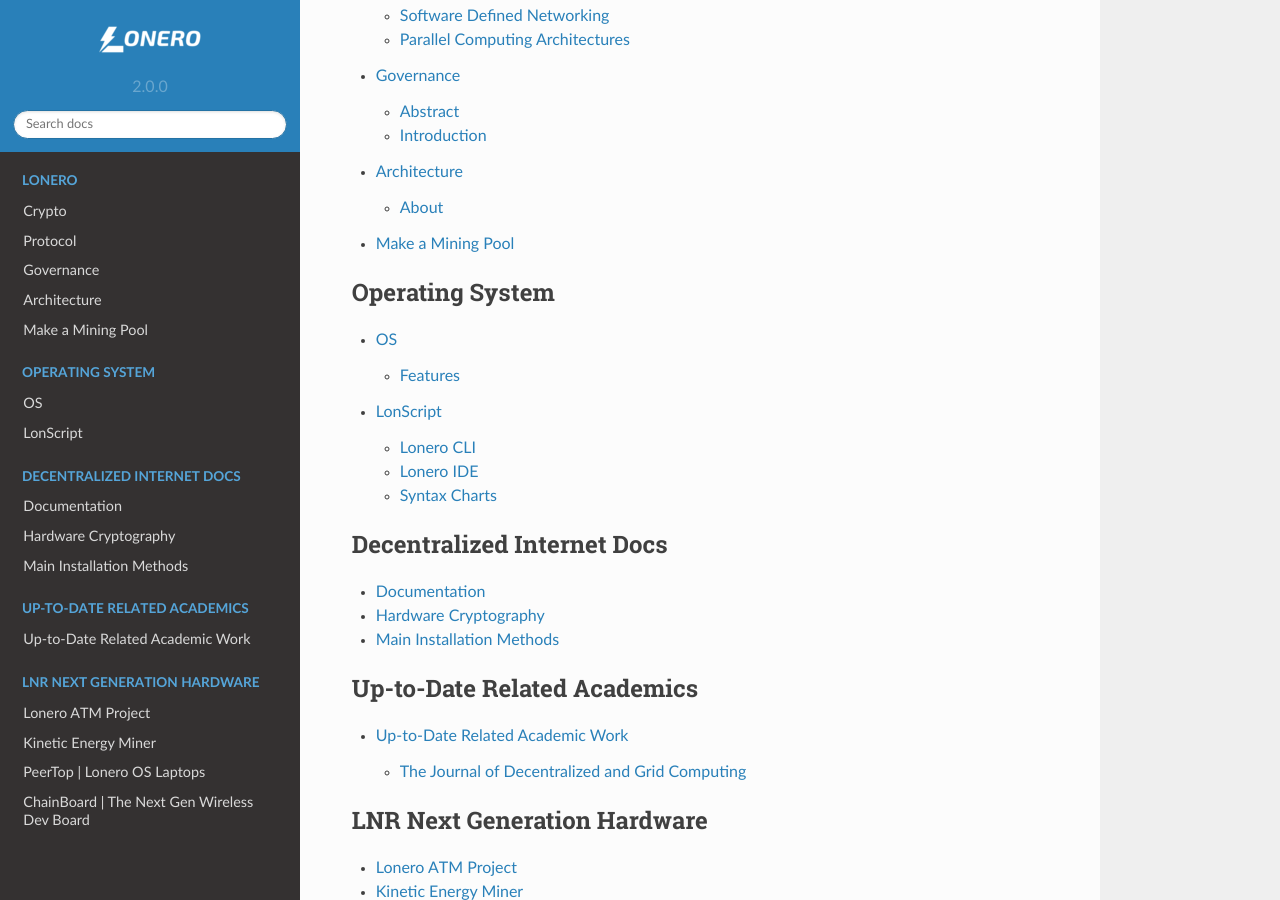
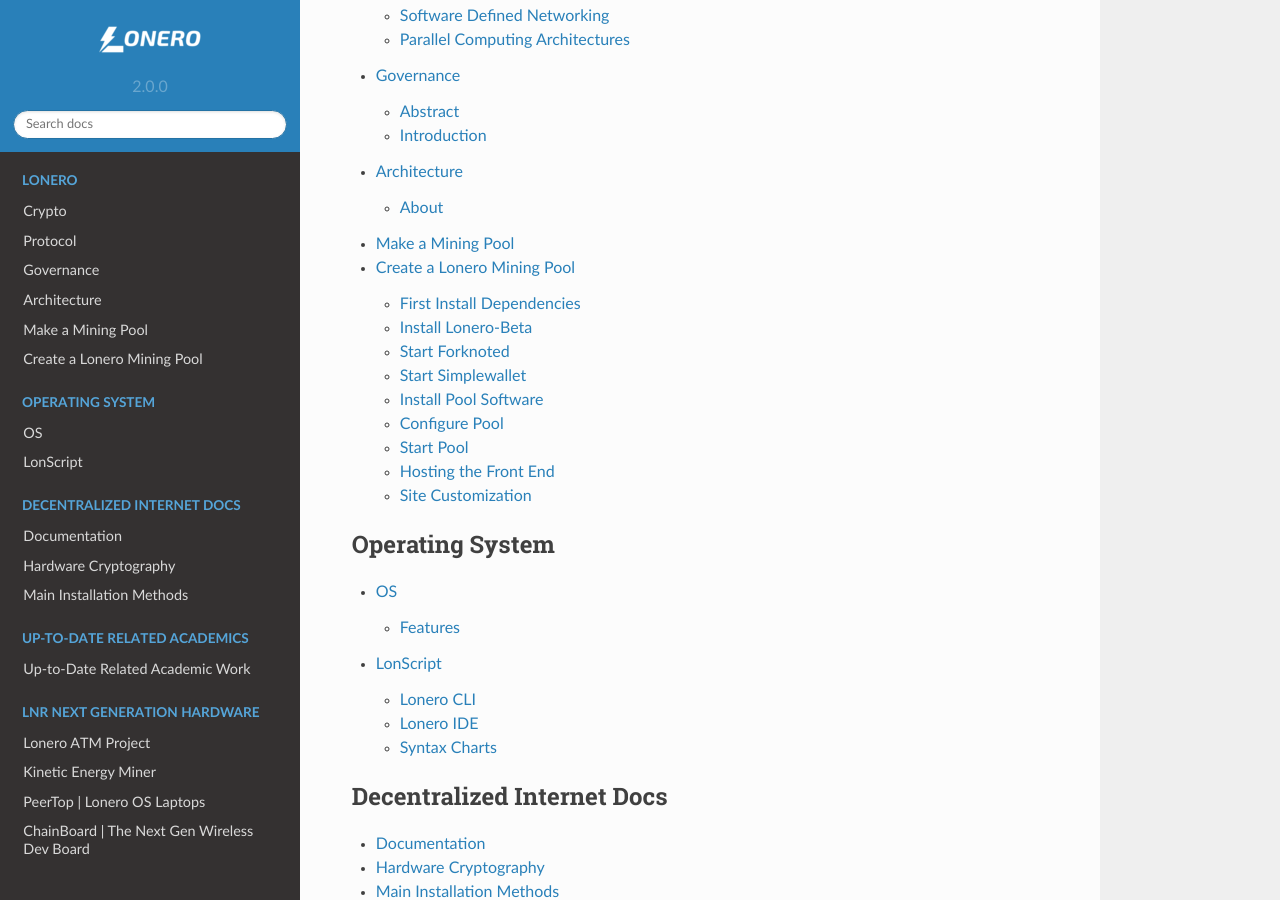
Before and after one commit to Lonero-Team/Lonero-Community, a Sphinx documentation site: the page built from docs/index.rst, in a window 1280 px wide and 900 px high, scrolled down 2163 px. Built offline with Sphinx 7.4.7 and the Read the Docs theme 2.0.0, drawn with Linux system fonts in a browser that asks for light colours; pages that are not in the unit, such as notebooks, are missing from menus; some of the changed lines change nothing that is shown.

Commit message:
Update MiningPools.rst

```diff
--- a/docs/Lonero/MiningPools.rst
+++ b/docs/Lonero/MiningPools.rst
@@ -1,2 +1,93 @@
 Make a Mining Pool
 ===================
+
+.. raw:: html
+
+   <img src="https://raw.githubusercontent.com/Mentors4EDU/Images/master/banner.png">
+
+Create a Lonero Mining Pool
+===========================
+
+First Install Dependencies
+~~~~~~~~~~~~~~~~~~~~~~~~~~
+
+| ``sudo apt-get install aptitude``
+| ``sudo aptitude update``
+| ``sudo aptitude install –with-recommends build-essential autotools-dev autoconf automake libcurl3 libcurl4-gnutls-dev git make cmake libssl-dev pkg-config libevent-dev libunbound-dev libminiupnpc-dev doxygen supervisor jq libboost-all-dev htop``
+| ``apt-get install build-essential libtool autotools-dev autoconf pkg-config libssl-dev``
+| ``apt-get install libboost-all-dev git npm nodejs nodejs-legacy libminiupnpc-dev redis-server``
+| ``add-apt-repository ppa:bitcoin/bitcoin``
+| ``apt-get update``
+| ``apt-get install libdb4.8-dev libdb4.8++-dev``
+| ``curl -sL https://raw.githubusercontent.com/creationix/nvm/v0.31.0/install.sh -o install_nvm.sh``
+| ``bash install_nvm.sh``
+| ``source ~/.profile``
+| ``nvm install 0.10.48``
+| ``nvm use 0.10.48``
+| ``nvm alias default 0.10.48``
+| ``nvm use default``
+| ``sudo apt-get update``
+| ``sudo apt-get install apache2``
+| ``sudo ufw app list``
+| ``sudo ufw allow 'Apache Full'``
+
+Install Lonero-Beta
+~~~~~~~~~~~~~~~~~~~
+
+| ``git clone https://github.com/Lonero-Team/Lonero-Beta.git``
+| ``cd Lonero-Beta``
+
+Start Forknoted
+~~~~~~~~~~~~~~~
+
+``./forknoted --config-file configs/lonero.conf``
+
+Start Simplewallet
+~~~~~~~~~~~~~~~~~~
+
+``./simplewallet --config-file configs/lonero.conf``
+
+Install Pool Software
+~~~~~~~~~~~~~~~~~~~~~
+
+| ``git clone https://github.com/forknote/cryptonote-universal-pool.git pool``
+| ``cd pool``
+| ``npm update``
+
+Configure Pool
+~~~~~~~~~~~~~~
+
+| ``cp config_example.json config.json``
+| Change ports to ``34414`` and ``34415``
+| If your IP is static, change the host to your static IP.
+
+Start Pool
+~~~~~~~~~~
+
+run ``node init.js``
+
+Hosting the Front End
+~~~~~~~~~~~~~~~~~~~~~
+
+| Copy files from the website to html directory:
+| ``sudo cp -rf admin.html config.js custom.css custom.js index.html pages/ themes/ /var/www/html``
+
+Site Customization
+~~~~~~~~~~~~~~~~~~
+
+| Update your pool's IP in the configs:
+| ``cd /var/www/html``
+| ``sudo nano config.js``
+| Change the name of the pool:
+| ``sudo nano index.html``
+| You can also update the CSS and JS files for styling and functionality
+  as needed.
+
+| **Special thanks to:**
+| The `Lonero`_ Website
+| The `CoinWiki`_ Website
+| `Cryptonote Universal Pool`_
+
+.. _Lonero: https://lonero.org
+.. _CoinWiki: https://coin.wiki
+.. _Cryptonote Universal Pool: https://github.com/forknote/forknote-pool
```
